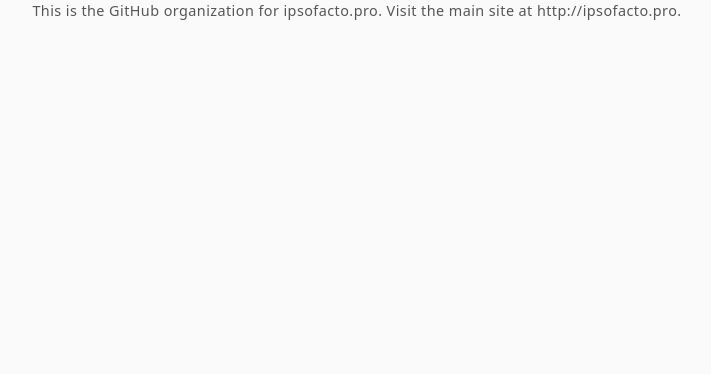
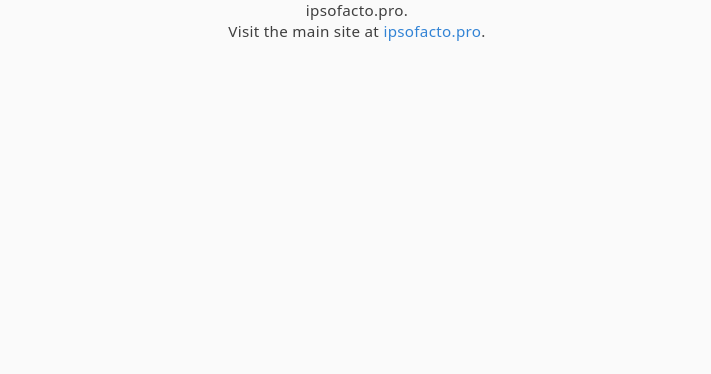
Before and after one commit to ipsofactoPro/ipsofactoPro.github.io, a plain HTML site: page index.html in a window 1280 px wide. Shown: the part 426-800 px from the top of the page, without its empty margins (283-994 px from the left). Drawn offline with Linux system fonts and the light colour scheme.

Commit message:
Enhance text styles and update site link in index.html
Updated paragraph styling and improved link visibility.

```diff
--- a/index.html
+++ b/index.html
@@ -16,20 +16,33 @@
       justify-content: center;
       align-items: center;
       height: 100vh;
+      text-align: center;
     }
     h1 {
       font-weight: 500;
       margin-bottom: 0.5rem;
     }
     p {
-      opacity: 0.7;
-      font-size: 0.9rem;
-      letter-spacing: 0.03em;
+      opacity: 0.8;
+      font-size: 0.95rem;
+      letter-spacing: 0.02em;
+      max-width: 320px;
+      line-height: 1.4;
+    }
+    a {
+      color: #0066cc;
+      text-decoration: none;
+      font-weight: 500;
+    }
+    a:hover {
+      text-decoration: underline;
     }
   </style>
 </head>
 <body>
   <h1>ipsofacto.pro</h1>
-   <p>This is the GitHub organization for ipsofacto.pro. Visit the main site at http://ipsofacto.pro.</p>
+  <p>This is the GitHub organization for ipsofacto.pro.<br>
+     Visit the main site at <a href="http://ipsofacto.pro">ipsofacto.pro</a>.
+  </p>
 </body>
 </html>
```
